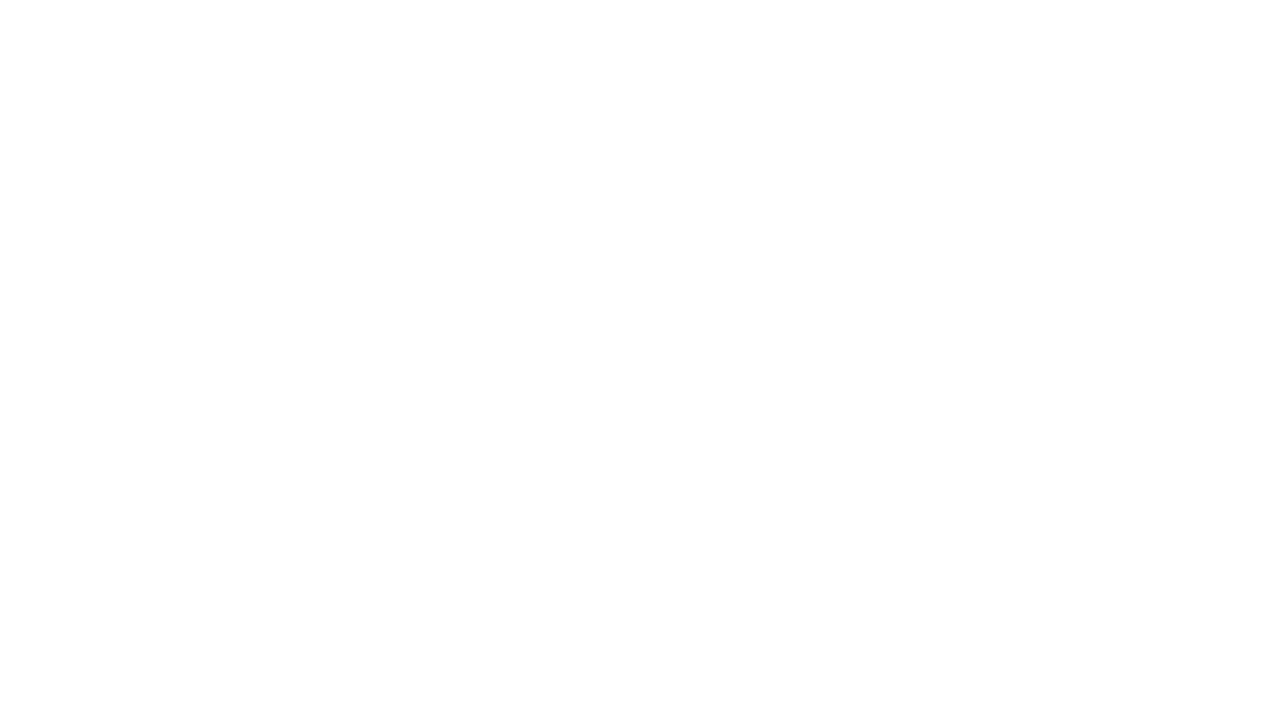
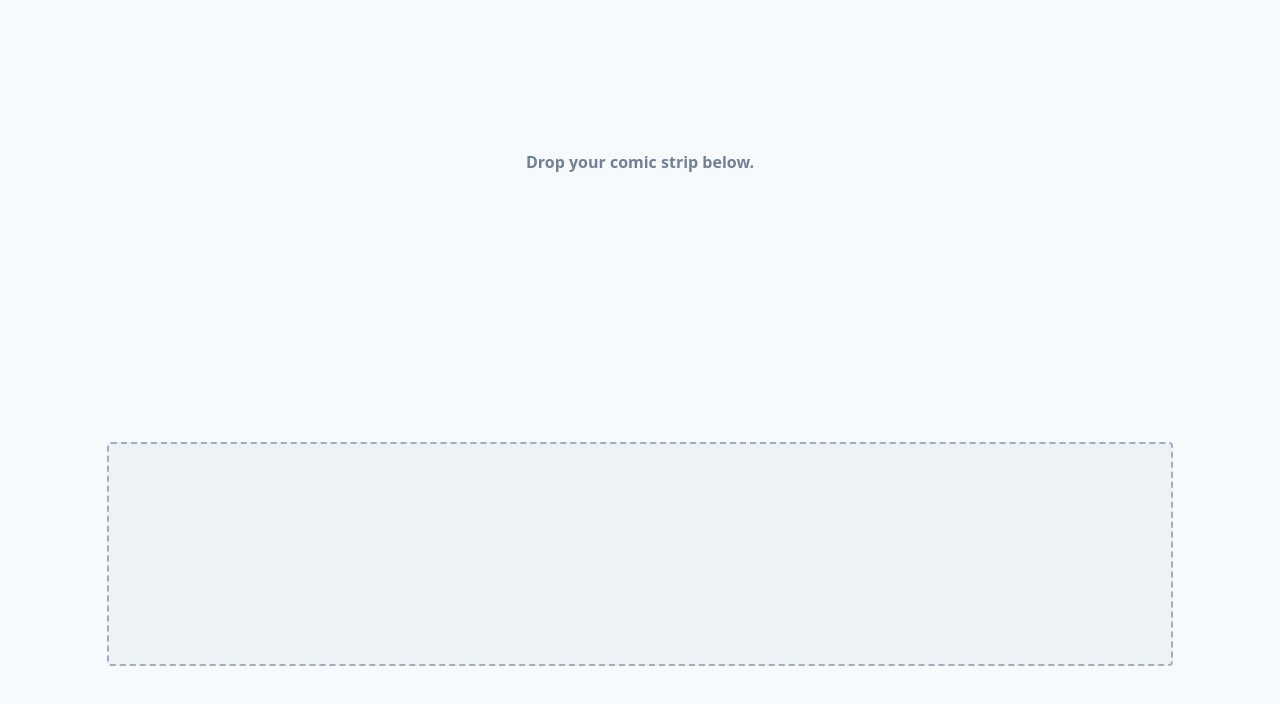
Before and after one commit to vibrantrida/whittleapp, a Vue app: page / in a window 1280 px wide. Shown: the top 704 px of the page. Built offline with nearby package versions, Linux system fonts and the light colour scheme.

Commit message:
add Dropzone.vue

```diff
--- a/src/App.vue
+++ b/src/App.vue
@@ -1,11 +1,18 @@
 <template>
-  <div id="app" style="-webkit-app-region: drag;" class="w-screen h-screen">
+  <div id="app" class="bg-gray-100 h-screen">
+    <div style="-webkit-app-region: drag;" class="absolute w-full p-12"></div>
+    <Dropzone></Dropzone>
   </div>
 </template>
 
 <script>
+import Dropzone from './components/Dropzone.vue'
+
 export default {
-  name: 'app'
+  name: 'app',
+  components: {
+    Dropzone
+  }
 }
 </script>
 
--- a/src/background.js
+++ b/src/background.js
@@ -1,11 +1,12 @@
 'use strict'
 
-require('dotenv').config()
 import { app, protocol, BrowserWindow } from 'electron'
 import {
   createProtocol,
   installVueDevtools
 } from 'vue-cli-plugin-electron-builder/lib'
+
+require('dotenv').config()
 const isDevelopment = process.env.NODE_ENV !== 'production'
 
 // Keep a global reference of the window object, if you don't, the window will
@@ -15,7 +16,7 @@ let win
 // Scheme must be registered before the app is ready
 protocol.registerSchemesAsPrivileged([{ scheme: 'app', privileges: { secure: true, standard: true } }])
 
-function createWindow() {
+function createWindow () {
   // Create the browser window.
   win = new BrowserWindow({
     titleBarStyle: 'hiddenInset',
--- /dev/null
+++ b/src/components/Dropzone.vue
@@ -0,0 +1,29 @@
+<template>
+  <div class="flex flex-wrap w-full h-full items-center justify-center align-middle">
+    <p class="text-gray-600 font-semibold pt-4">Drop your comic strip below.</p>
+    <div class="flex flex-col w-full h-auto items-center justify-center">
+      <div @dragover.prevent @drop="drop($event)" class="bg-gray-200 border-2 border-gray-500 border-dashed rounded w-5/6 h-56 p-4">
+        <div class="flex flex-col h-full items-center justify-center">
+          <p class="text-gray-500 text-center">{{ fileName }}</p>
+        </div>
+      </div>
+    </div>
+  </div>
+</template>
+
+<script>
+export default {
+  name: 'dropzone',
+  props: {
+    fileName: String
+  },
+  methods: {
+    drop: function (e) {
+      e.preventDefault()
+
+      let items = e.dataTransfer.items
+      this.fileName = items[0].getAsFile().name
+    }
+  }
+}
+</script>
```
Also changed, not shown: 1 other file (tests, documents, lock files or other folders).
